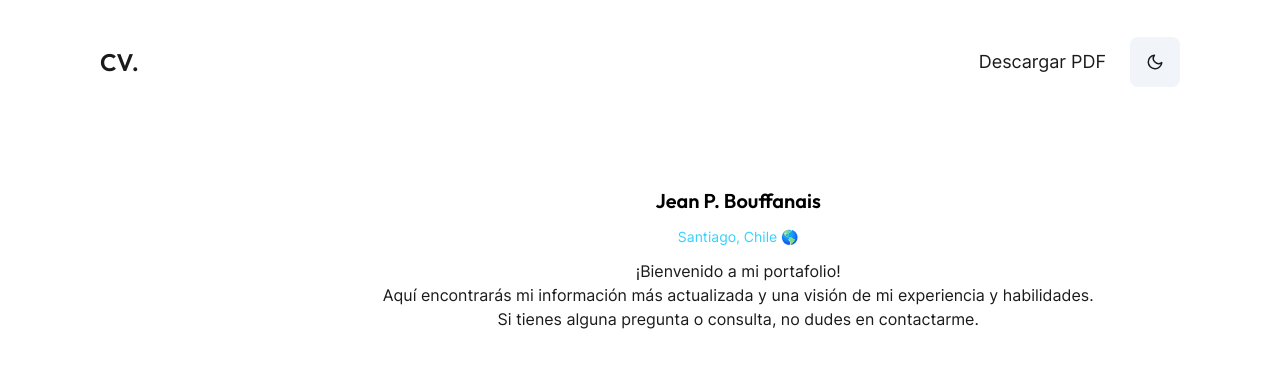
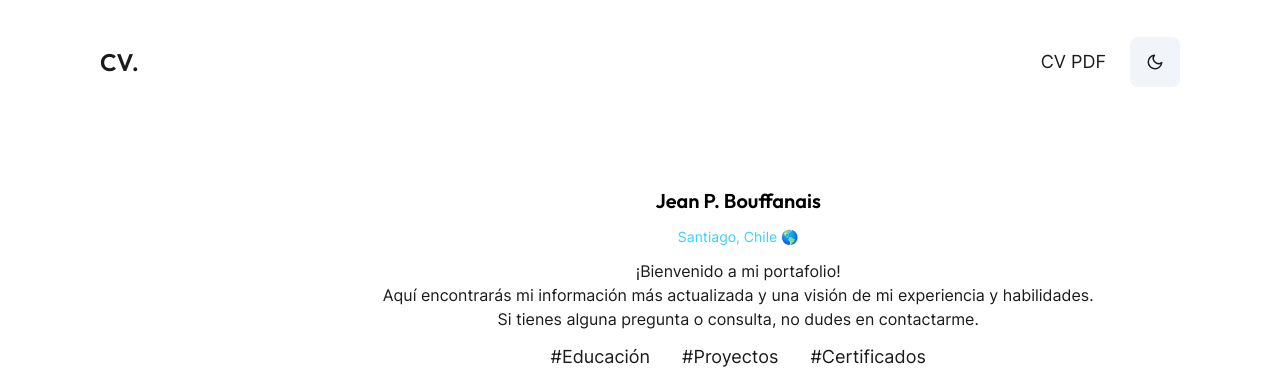
Before and after one commit to 404Jp/cv-minimal, an Astro site: page / in a window 1280 px wide. Shown: the top 392 px of the page. Built offline with nearby package versions, Linux system fonts and the light colour scheme; Astro itself is replaced by a stand-in of ours.

Commit message:
update link<a>

```diff
--- a/src/components/general/Navbar.astro
+++ b/src/components/general/Navbar.astro
@@ -16,7 +16,7 @@ import RRSS from "@components/general/RRSS.astro";
   <nav>
     <ul class="flex items-center">
       <li>
-        <a class="p-4 dark:text-light block text-lg" href="https://drive.google.com/drive/folders/1OaHmvxiakNz7a3ghIxN1VGkCyk-aFR8s?usp=sharing">Descargar PDF</a>
+        <a class="p-4 dark:text-light block text-lg" href="https://drive.google.com/drive/folders/1OaHmvxiakNz7a3ghIxN1VGkCyk-aFR8s?usp=sharing">CV PDF</a>
       </li>
       <li>
         <button
--- a/src/components/home/Home.astro
+++ b/src/components/home/Home.astro
@@ -20,13 +20,18 @@ const { title, details } = Astro.props as IExperiences;
           <ul class="mt-3 text-center">
             {item.description.map((item) => (
               <li class="dark:text-gray">{item}</li>
+
             ))}
           </ul>
         </div>
+        <div class="flex justify-center mt-3">
+          <a href="#educ"class="dark:text-light block text-lg mx-4">#Educación</a>
+          <a href="#exproj"class="dark:text-light block text-lg mx-4">#Proyectos</a>
+          <a href="#cert"class=" dark:text-light block text-lg mx-4">#Certificados</a>
+        </div>
+      </div>
+      ))}
 
-        </div>
-      ))
-    }
    <RRSS/>
 
   </div>
--- a/src/pages/index.astro
+++ b/src/pages/index.astro
@@ -33,16 +33,15 @@ const featureCertification = info.certification.reduce((accumulator, certificati
 
   <body>
     <Layout>
-
       <Home title={""} details={info.hero} />
-      <Experience title={"EXPERIENCIA"} details={info.experience} />
-      <Experience title={"EDUCACIÓN"} details={info.education} />
+      <Experience  title={"EXPERIENCIA"} details={info.experience} />
+      <div id="educ"><Experience  title={"EDUCACIÓN"} details={info.education} /> </div>
       <section>
-        <h2 class= "w-full dark:text-light ">EXPERIENCIA CON PROYECTOS</h2>
+        <h2 id=exproj class= "w-full dark:text-light ">EXPERIENCIA CON PROYECTOS</h2>
         <ProjectsWrapper projects={featureProjects} />
       </section>
       <section>
-        <h2 class= "w-full dark:text-light ">CERTIFICADOS</h2>
+        <h2 id=cert class= "w-full dark:text-light ">CERTIFICADOS</h2>
         <ProjectsWrapper projects={featureCertification} />
       </section>
     </Layout>
```
Also changed, not shown: src/data/info.ts (line endings or trailing spaces).
